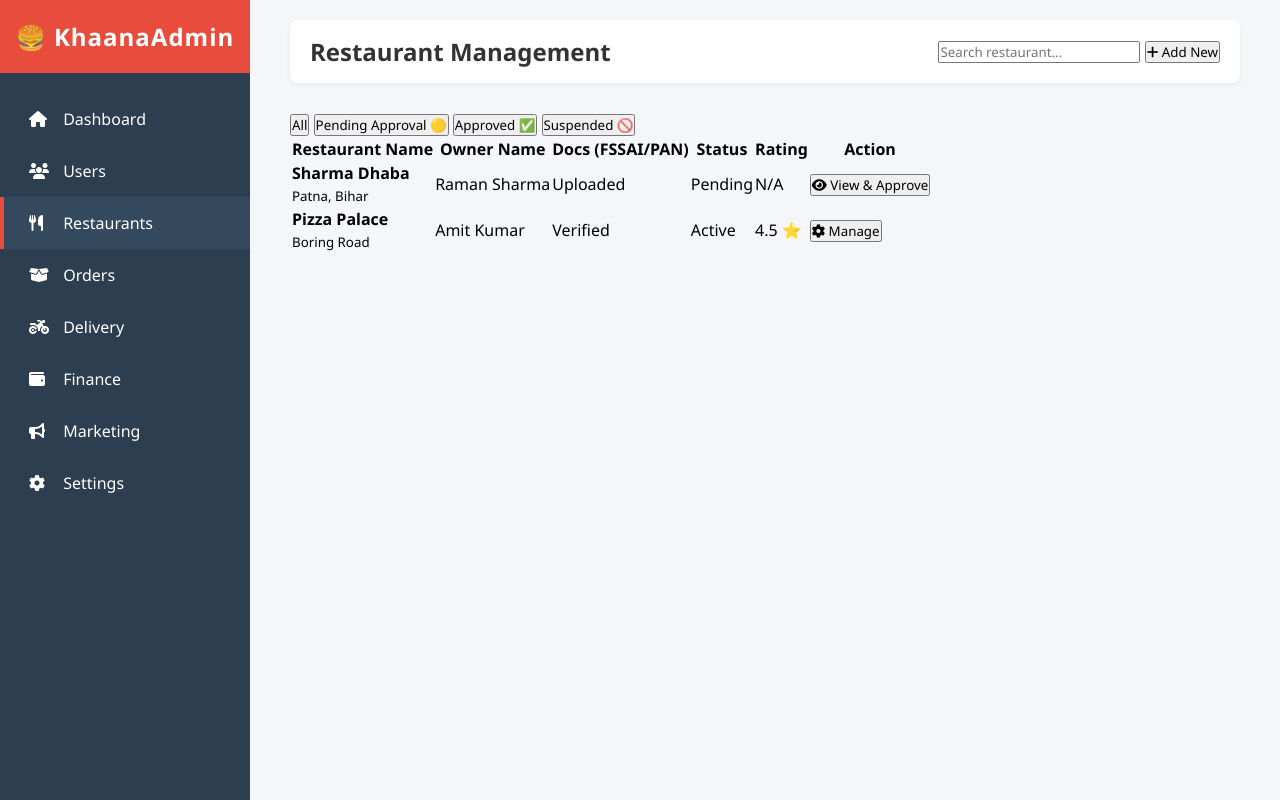
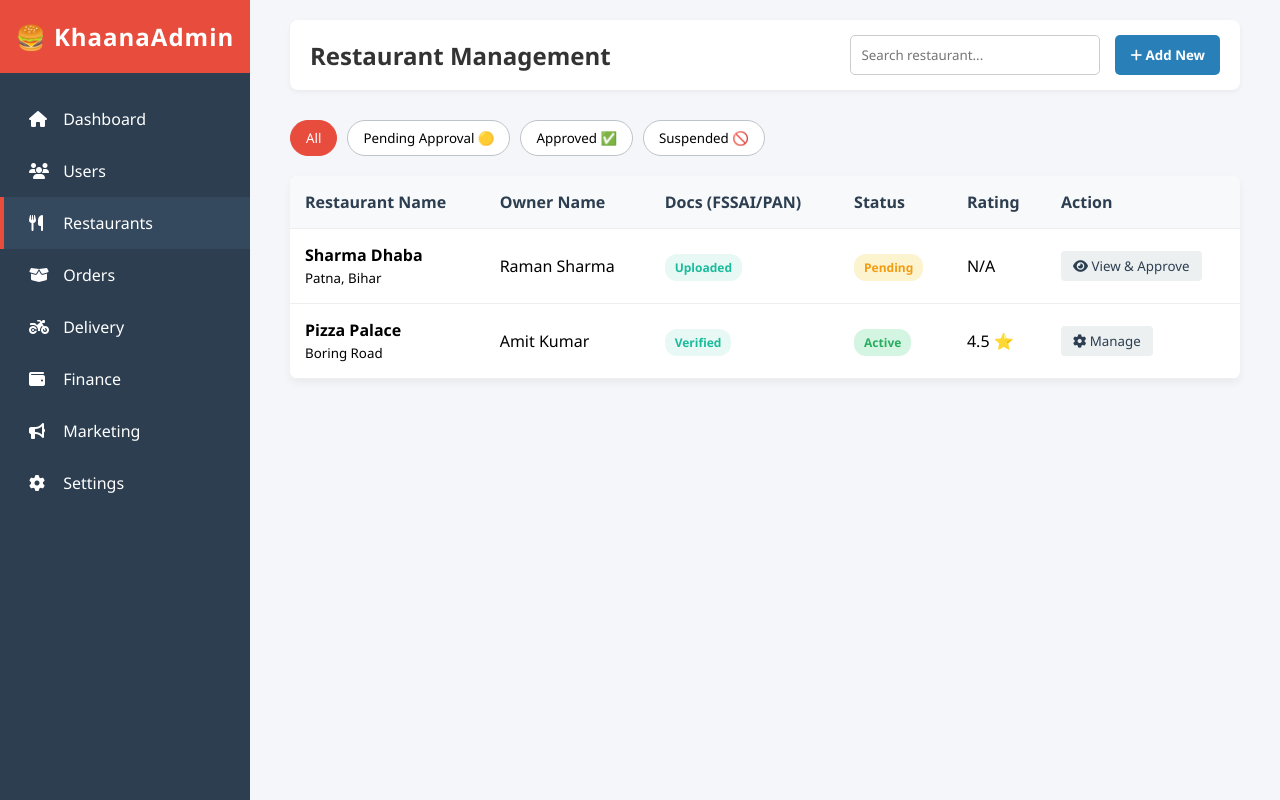
Before and after one commit to rupeshbuddhu78-dev/KhaanaLeAao, a website: page public/restaurants.html in a window 1280 px wide. Drawn offline with Linux system fonts and the light colour scheme.

Commit message:
Update style.css

```diff
--- a/public/style.css
+++ b/public/style.css
@@ -1,3 +1,5 @@
+/* admindasboad */
+
 * {
     margin: 0;
     padding: 0;
@@ -190,3 +192,118 @@ header h1 {
 .activity-box p:last-child {
     border-bottom: none;
 }
+
+
+/* =========================================
+   RESTAURANT MODULE SPECIFIC STYLES
+   ========================================= */
+
+/* Header Actions */
+.header-actions {
+    display: flex;
+    gap: 15px;
+}
+.search-box {
+    padding: 10px;
+    border: 1px solid #ccc;
+    border-radius: 5px;
+    width: 250px;
+}
+.btn-primary, .btn-success, .btn-danger, .btn-back {
+    padding: 10px 15px;
+    border: none;
+    border-radius: 5px;
+    cursor: pointer;
+    color: white;
+    font-weight: bold;
+}
+.btn-primary { background: #2980b9; }
+.btn-success { background: #27ae60; }
+.btn-danger { background: #c0392b; }
+.btn-back { background: #7f8c8d; }
+
+/* Filter Tabs */
+.filter-tabs {
+    margin-bottom: 20px;
+    display: flex;
+    gap: 10px;
+}
+.filter-btn {
+    padding: 8px 15px;
+    border: 1px solid #bdc3c7;
+    background: white;
+    border-radius: 20px;
+    cursor: pointer;
+    transition: 0.3s;
+}
+.filter-btn.active, .filter-btn:hover {
+    background: #e74c3c;
+    color: white;
+    border-color: #e74c3c;
+}
+
+/* Data Table */
+.table-container {
+    background: white;
+    border-radius: 8px;
+    box-shadow: 0 4px 8px rgba(0,0,0,0.05);
+    overflow-x: auto;
+}
+.data-table {
+    width: 100%;
+    border-collapse: collapse;
+}
+.data-table th, .data-table td {
+    padding: 15px;
+    text-align: left;
+    border-bottom: 1px solid #eee;
+}
+.data-table th {
+    background: #f8f9fa;
+    color: #2c3e50;
+}
+
+/* Badges */
+.badge {
+    padding: 5px 10px;
+    border-radius: 12px;
+    font-size: 12px;
+    font-weight: bold;
+}
+.badge.active { background: #d5f5e3; color: #27ae60; }
+.badge.pending { background: #fcf3cf; color: #f39c12; }
+.badge.docs-ok { background: #e8f8f5; color: #1abc9c; }
+
+/* Action Buttons */
+.action-btn {
+    padding: 6px 12px;
+    border: none;
+    border-radius: 4px;
+    cursor: pointer;
+    background: #ecf0f1;
+    color: #2c3e50;
+}
+.action-btn:hover { background: #bdc3c7; }
+
+/* Inner Tabs for Details View */
+.inner-tabs {
+    display: flex;
+    border-bottom: 2px solid #ecf0f1;
+    margin-bottom: 20px;
+}
+.tab-link {
+    padding: 10px 20px;
+    background: none;
+    border: none;
+    font-size: 16px;
+    cursor: pointer;
+    color: #7f8c8d;
+}
+.tab-link.active {
+    color: #e74c3c;
+    border-bottom: 3px solid #e74c3c;
+    font-weight: bold;
+}
+.tab-content { display: none; }
+.tab-content.active { display: block; }
+.input-box { padding: 8px; border: 1px solid #ccc; border-radius: 4px; }
```
